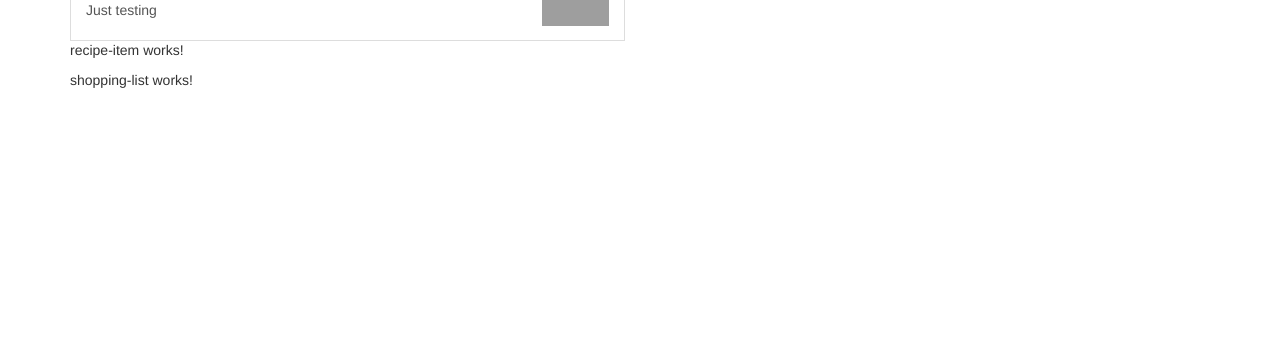
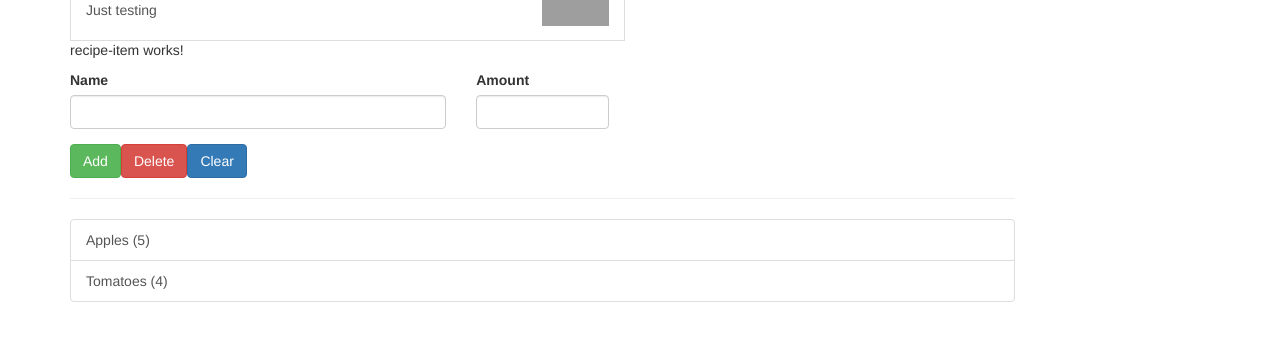
Before and after one commit to brenowschneider/recipe-book-angular, an Angular app: page / in a window 1280 px wide. Shown: the part 308-648 px from the top of the page. Built offline with nearby package versions, Linux system fonts and the light colour scheme; grey boxes are pictures that could not be loaded.

Commit message:
Added Static shopping list component

```diff
--- /dev/null
+++ b/src/app/shared/ingredient.model.ts
@@ -0,0 +1,9 @@
+export class Ingredient {
+  public name: string;
+  public amount: number;
+
+  constructor(name: string, amount: number) {
+    this.name = name;
+    this.amount = amount;
+  }
+}
--- a/src/app/shopping-list/shopping-edit/shopping-edit.component.html
+++ b/src/app/shopping-list/shopping-edit/shopping-edit.component.html
@@ -1,3 +1,23 @@
-<p>
-  shopping-edit works!
-</p>
+<div class="row">
+  <div class="col-xs-12">
+    <form>
+      <div class="row">
+        <div class="col-sm-5 form-group">
+          <label for="name">Name</label>
+          <input type="text" id="name" class="form-control">
+        </div>
+        <div class="col-sm-2 form-group">
+          <label for="amount">Amount</label>
+          <input type="number" id="amount" class="form-control">
+        </div>
+      </div>
+      <div class="row">
+        <div class="col-xs-12">
+          <button class="btn btn-success">Add</button>
+          <button class="btn btn-danger">Delete</button>
+          <button class="btn btn-primary">Clear</button>
+        </div>
+      </div>
+    </form>
+  </div>
+</div>
--- a/src/app/shopping-list/shopping-list/shopping-list.component.html
+++ b/src/app/shopping-list/shopping-list/shopping-list.component.html
@@ -1,3 +1,11 @@
-<p>
-  shopping-list works!
-</p>
+<div class="row">
+  <div class="col-xs-10">
+    <app-shopping-edit></app-shopping-edit>
+    <hr>
+    <ul class="list-group">
+      <a class="list-group-item" *ngFor="let ingredient of ingredients">
+        {{ingredient.name}} ({{ingredient.amount}})
+      </a>
+    </ul>
+  </div>
+</div>
--- a/src/app/shopping-list/shopping-list/shopping-list.component.ts
+++ b/src/app/shopping-list/shopping-list/shopping-list.component.ts
@@ -1,4 +1,5 @@
 import { Component, OnInit } from '@angular/core';
+import { Ingredient } from '../../shared/ingredient.model';
 
 @Component({
   selector: 'app-shopping-list',
@@ -6,6 +7,10 @@ import { Component, OnInit } from '@angular/core';
   styleUrls: ['./shopping-list.component.css']
 })
 export class ShoppingListComponent implements OnInit {
+  ingredients: Ingredient[] = [
+    new Ingredient('Apples', 5),
+    new Ingredient('Tomatoes', 4),
+  ];
 
   constructor() { }
 
--- a/src/index.html
+++ b/src/index.html
@@ -2,7 +2,7 @@
 <html lang="en">
 <head>
   <meta charset="utf-8">
-  <title>UdemyRecipeBookAngular</title>
+  <title>RecipeBookAngular</title>
   <base href="/">
 
   <meta name="viewport" content="width=device-width, initial-scale=1">
--- a/src/styles.css
+++ b/src/styles.css
@@ -1,3 +1,7 @@
 .img-in-list {
     max-height: 50px;
 }
+
+a.list-group-item {
+    cursor: pointer;
+}
```
